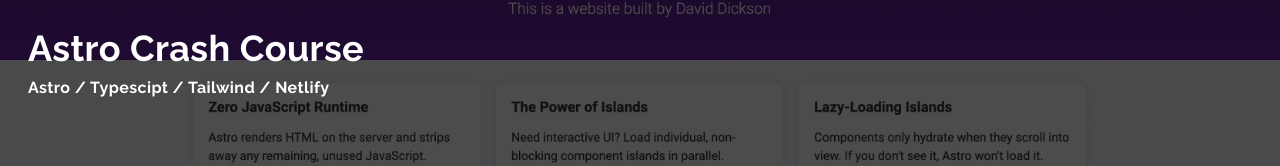
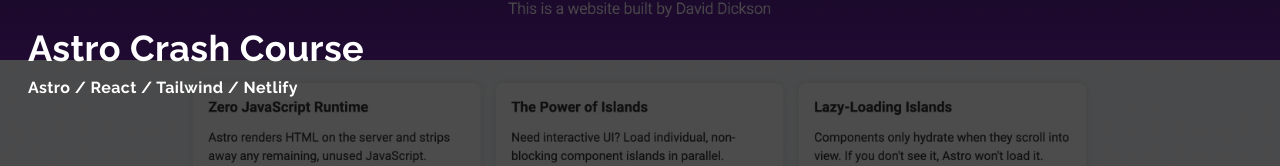
Before and after one commit to David-Dickson/portfolio-website, a Next.js app: page /astro in a window 1280 px wide. Shown: the part 220-386 px from the top of the page. Built offline with nearby package versions, Linux system fonts and the light colour scheme.

Commit message:
corrected techonology in astro.jsx

```diff
--- a/pages/astro.jsx
+++ b/pages/astro.jsx
@@ -18,7 +18,7 @@
         />
         <div className="absolute top-[70%] max-w-[1240px] w-full left-[50%] right-[50%] translate-x-[-50%] translate-y-[-50%] text-white z-10 p-2">
           <h2 className="py-2">Astro Crash Course</h2>
-          <h3>Astro / Typescipt / Tailwind / Netlify</h3>
+          <h3>Astro / React / Tailwind / Netlify</h3>
         </div>
       </div>
 
@@ -58,7 +58,7 @@
                 <RiRadioButtonFill className="pr-1" /> Astro
               </p>
               <p className="text-gray-600 py-2 flex items-center">
-                <RiRadioButtonFill className="pr-1" /> TypeScript
+                <RiRadioButtonFill className="pr-1" /> React
               </p>
               <p className="text-gray-600 py-2 flex items-center">
                 <RiRadioButtonFill className="pr-1" /> Tailwind
```
